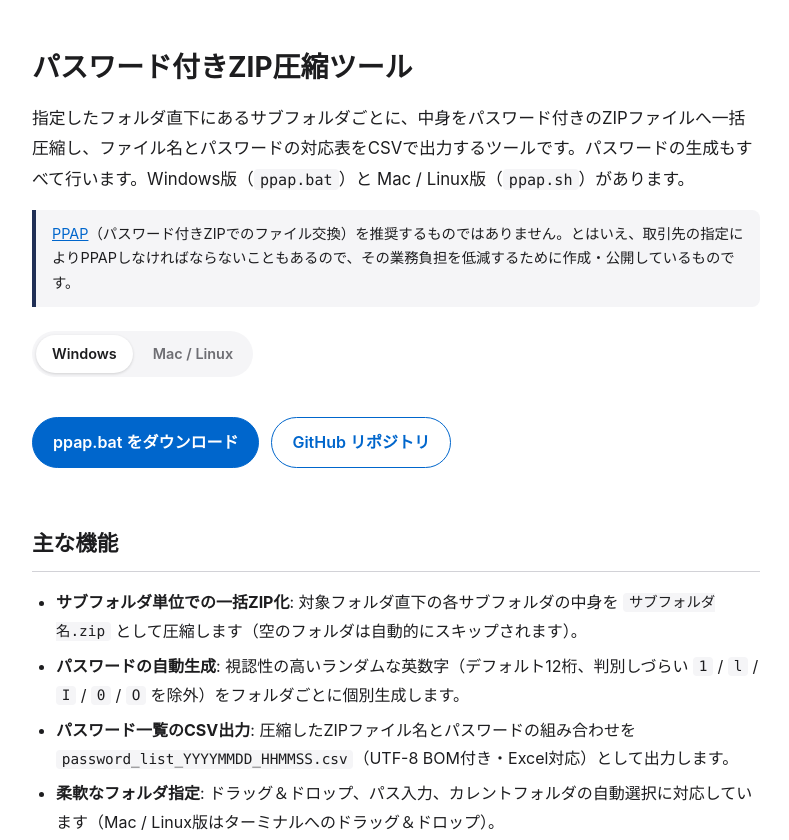
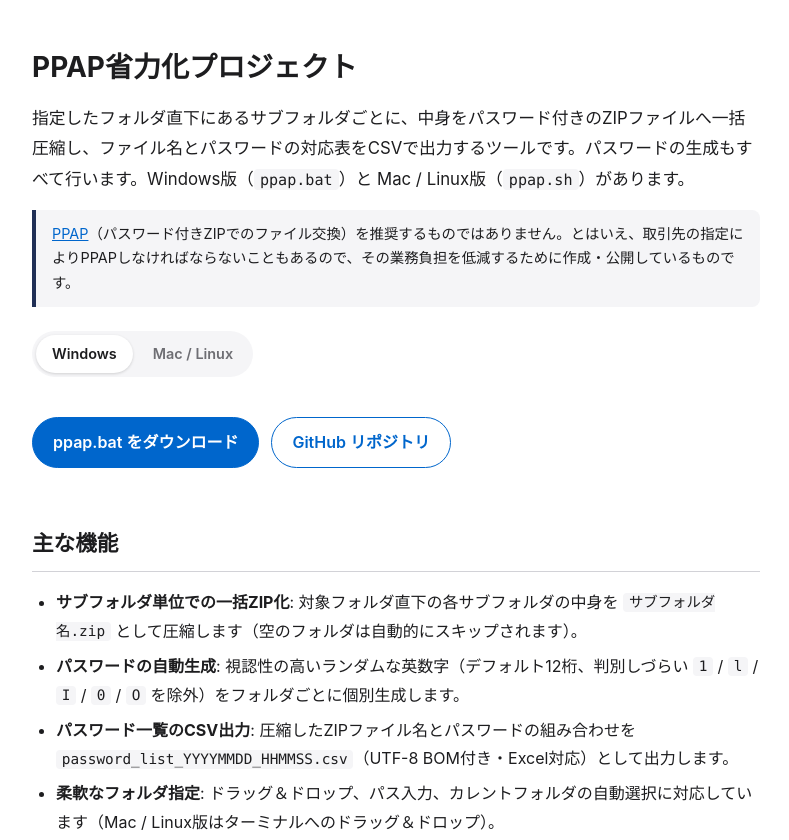
Before and after one commit to kwaka1208/lets-ppap, a plain HTML site: page index.html in a window 1280 px wide. Shown: the top 840 px of the page, without its empty margins (244-1033 px from the left). Drawn offline with Linux system fonts and the light colour scheme.

Commit message:
Rename title to PPAP省力化プロジェクト
Co-Authored-By: Claude Opus 5.5 <noreply@anthropic.com>
Claude-Session: https://claude.ai/code/session_01HaYBuqLaCNU96Aw3QttxnM

```diff
--- a/index.html
+++ b/index.html
@@ -3,7 +3,7 @@
 <head>
 <meta charset="utf-8">
 <meta name="viewport" content="width=device-width, initial-scale=1">
-<title>パスワード付きZIP圧縮ツール</title>
+<title>PPAP省力化プロジェクト</title>
 <meta name="description" content="指定したフォルダ直下のサブフォルダごとに、自動生成パスワード付きZIPへ一括圧縮し、パスワード対応表をCSVで出力するツールです。Windows・Mac・Linuxに対応しています。">
 <style>
   :root {
@@ -118,7 +118,7 @@
 </head>
 <body>
 <main>
-  <h1>パスワード付きZIP圧縮ツール</h1>
+  <h1>PPAP省力化プロジェクト</h1>
   <p class="lead">指定したフォルダ直下にあるサブフォルダごとに、中身をパスワード付きのZIPファイルへ一括圧縮し、ファイル名とパスワードの対応表をCSVで出力するツールです。パスワードの生成もすべて行います。Windows版（<code>ppap.bat</code>）と Mac / Linux版（<code>ppap.sh</code>）があります。</p>
   <p class="notice"><a href="https://ja.wikipedia.org/wiki/PPAP_(%E3%82%BB%E3%82%AD%E3%83%A5%E3%83%AA%E3%83%86%E3%82%A3)" target="_blank" rel="noopener noreferrer">PPAP</a>（パスワード付きZIPでのファイル交換）を推奨するものではありません。とはいえ、取引先の指定によりPPAPしなければならないこともあるので、その業務負担を低減するために作成・公開しているものです。</p>
   <div class="os-tabs" role="tablist" aria-label="OSを選択">
```
Also changed, not shown: 1 other file.
